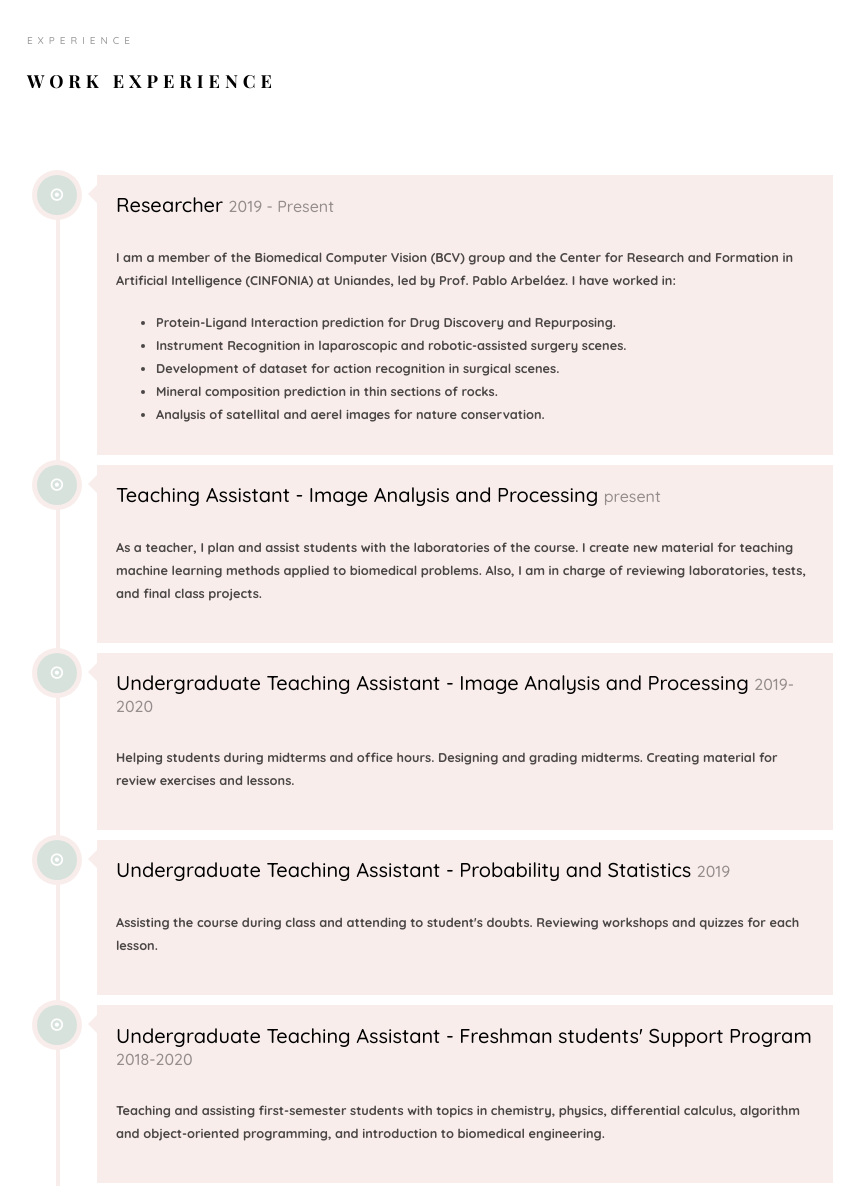
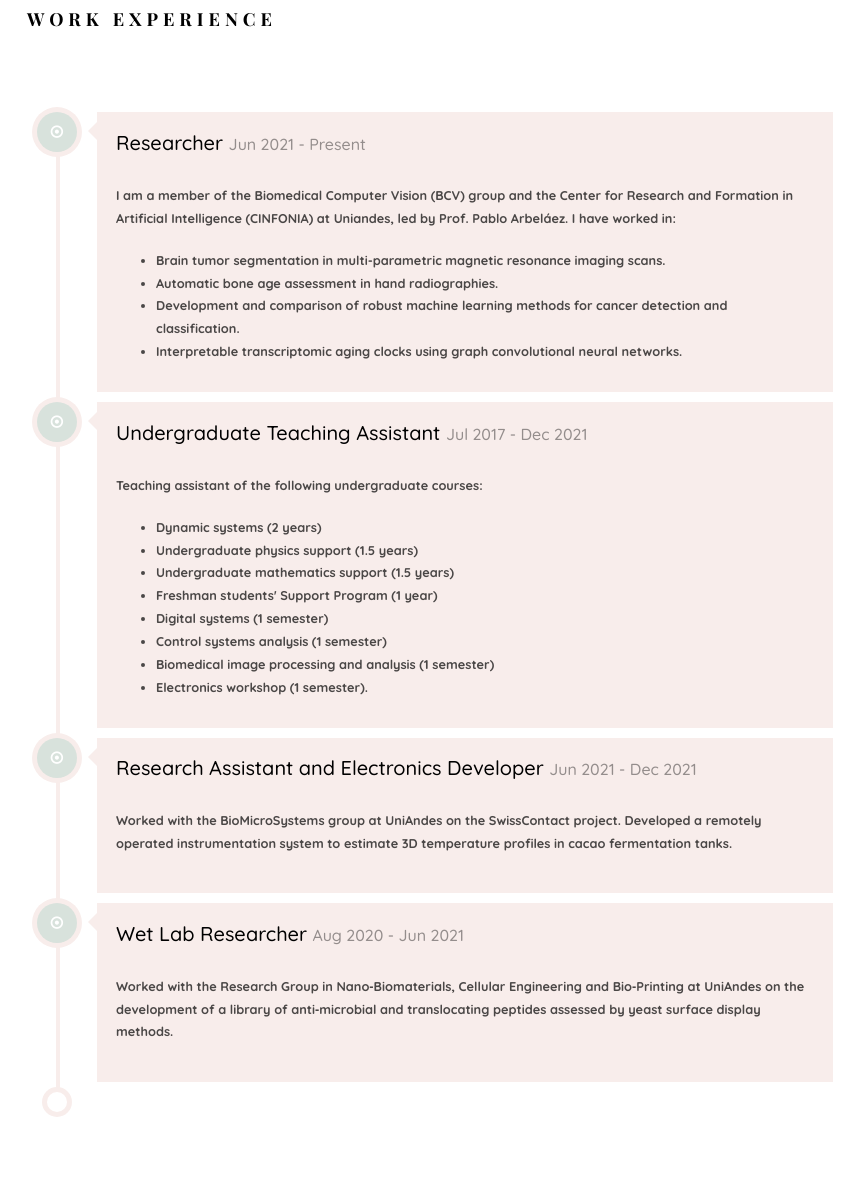
Before and after one commit to g27182818/old_professional_website, a plain HTML site: page index.html in a window 1280 px wide. Shown: the part 2811-3997 px from the top of the page, without its empty margins (360-1224 px from the left). Drawn offline with nearby package versions, Linux system fonts and the light colour scheme; files whose address does not match are found by name; a web font is replaced by a local one.

Commit message:
Experience added

```diff
--- a/index.html
+++ b/index.html
@@ -201,7 +201,7 @@ Copyright &copy;<script>document.write(new Date().getFullYear());</script> All r
 									    <div id="collapseFour" class="panel-collapse collapse in" role="tabpanel" aria-labelledby="headingFour">
 									         <div class="panel-body">
 											 <p><strong> Dynamics of a round object moving along curved surfaces with friction</strong></p>
-											 <p class="tab"><strong>Gabriel Mejía<strong>, Jose Betancourt, Christian Forero, Nicolas Avilan, Ferney Rodriguez, Neil Jphnson.</p>
+											 <p class="tab"><strong>Gabriel Mejía<strong>, Jose Betancourt, Christian Forero, Nicolas Avilan, Ferney Rodriguez, Neil Johnson.</p>
 											 <p class="tab">American Journal of Physics</p>
 											 <p class="tab"><a href="https://doi.org/10.1119/10.0000310" target="_blank"> DOI </a> | <a href="bibtex/round.txt" target="_blank"> BibTex </a></p>
 									         </div>
@@ -223,24 +223,6 @@ Copyright &copy;<script>document.write(new Date().getFullYear());</script> All r
 										</div>
 									    </div>
 									</div>
-									<div class="panel panel-default">
-									    <div class="panel-heading" role="tab" id="headingFive">
-									        <h4 class="panel-title">
-									            <a class="collapsed" data-toggle="collapse" data-parent="#accordion" href="#collapseFive" aria-expanded="false" aria-controls="collapseFive"> Activity Recognition winners at the MISAW Challenge (2020)
-									            </a>
-									        </h4>
-									    </div>
-									    <div id="collapseFive" class="panel-collapse collapse" role="tabpanel" aria-labelledby="headingFive">
-									        <div class="panel-body">
-									            <div class="row">
-													<p> Integrant of Team Uniandes. We won first place in the activity recognition task at the MIcro-Surgical Anastomose Workflow recognition on training sessions Challenge part of MICCAI 2020</p>
-													<p> For more information on the challenge and the results <a href="https://www.synapse.org/#!Synapse:syn21776936/wiki/601700" target="_blank"> click here</a></p>
-													<!-- <p class="tab"><a href="https://www.medrxiv.org/content/10.1101/2020.07.13.20152983v1.full.pdf+html" target="_blank"> PDF </a> | <a href="bibtex/smart-pooling.txt" target="_blank"> BibTex </a></p> -->
-										      	</div>
-											</div>
-										</div>
-									</div>
-
 								</div>
 							</div>
 						</div>
@@ -266,14 +248,13 @@ Copyright &copy;<script>document.write(new Date().getFullYear());</script> All r
 									<i class="glyphicon glyphicon-record"></i>
 					               </div>
 					               <div class="timeline-label">
-					               	<h2><a href="#"> Researcher </a> <span>2019 - Present</span></h2>
+					               	<h2><a href="#"> Researcher </a> <span>Jun 2021 - Present</span></h2>
 							  	<p>I am a member of the Biomedical Computer Vision (BCV) group and the Center for Research and Formation in Artificial Intelligence (CINFONIA) at Uniandes, led by Prof. Pablo Arbeláez. I have worked in: </p>
 								   <ul>
-									<li>Protein-Ligand Interaction prediction for Drug Discovery and Repurposing.</li>
-									<li>Instrument Recognition in laparoscopic and robotic-assisted surgery scenes.</li>
-									<li>Development of dataset for action recognition in surgical scenes.</li>
-									<li>Mineral composition prediction in thin sections of rocks.</li>
-									<li>Analysis of satellital and aerel images for nature conservation.</li>
+									<li>Brain tumor segmentation in multi-parametric magnetic resonance imaging scans.</li>
+									<li>Automatic bone age assessment in hand radiographies.</li>
+									<li>Development and comparison of robust machine learning methods for cancer detection and classification.</li>
+									<li>Interpretable transcriptomic aging clocks using graph convolutional neural networks.</li>
 								   </ul>
 							</div>
 					            </div>
@@ -287,8 +268,18 @@ Copyright &copy;<script>document.write(new Date().getFullYear());</script> All r
 					               </div>
 
 					               <div class="timeline-label">
-					                  <h2><a href="#"> Teaching Assistant - Image Analysis and Processing </a> <span>present</span></h2>
-					                  		  <p>As a teacher, I plan and assist students with the laboratories of the course. I create new material for teaching machine learning methods applied to biomedical problems. Also, I am in charge of reviewing laboratories, tests, and final class projects.</p>
+					                  <h2><a href="#"> Undergraduate Teaching Assistant </a> <span>Jul 2017 - Dec 2021</span></h2>
+					                  		  <p>Teaching assistant of the following undergraduate courses:
+													<ul>
+														<li> Dynamic systems (2 years)</li>
+														<li> Undergraduate physics support (1.5 years)</li>
+														<li> Undergraduate mathematics support (1.5 years)</li>
+														<li> Freshman students' Support Program (1 year)</li>
+														<li> Digital systems (1 semester)</li>
+														<li> Control systems analysis (1 semester)</li>
+														<li> Biomedical image processing and analysis (1 semester)</li>
+														<li> Electronics workshop (1 semester).</li>
+													</ul>
 					               </div>
 					            </div>
 					         </article>
@@ -298,36 +289,22 @@ Copyright &copy;<script>document.write(new Date().getFullYear());</script> All r
 									<i class="glyphicon glyphicon-record"></i>
 					               </div>
 					               <div class="timeline-label">
-					               	<h2><a href="#">Undergraduate Teaching Assistant - Image Analysis and Processing</a> <span>2019-2020</span></h2>
-					                  		  <p>Helping students during midterms and office hours. Designing and grading midterms. Creating material for review exercises and lessons.</p>
+					               	<h2><a href="#">Research Assistant and Electronics Developer</a> <span>Jun 2021 - Dec 2021</span></h2>
+					                  		  <p>Worked with the BioMicroSystems group at UniAndes on the SwissContact project. Developed a remotely operated instrumentation system to estimate 3D temperature profiles in cacao fermentation tanks.</p>
 						       </div>
 					            </div>
 					         </article>
-
 					         <article class="timeline-entry animate-box" data-animate-effect="fadeInLeft">
 					            <div class="timeline-entry-inner">
 					               <div class="timeline-icon color-3">
 									<i class="glyphicon glyphicon-record"></i>
 					               </div>
 					               <div class="timeline-label">
-					               	<h2><a href="#">Undergraduate Teaching Assistant - Probability and Statistics</a> <span>2019</span></h2>
-					                  <p>Assisting the course during class and attending to student's doubts. Reviewing workshops and quizzes for each lesson.</p>
+					               	<h2><a href="#">Wet Lab Researcher</a> <span>Aug 2020 - Jun 2021</span></h2>
+					                  		  <p>Worked with the Research Group in Nano‑Biomaterials, Cellular Engineering and Bio‑Printing at UniAndes on the development of a library of anti‑microbial and translocating peptides assessed by yeast surface display methods.</p>
 						       </div>
 					            </div>
 					         </article>
-
-							 <article class="timeline-entry animate-box" data-animate-effect="fadeInLeft">
-					            <div class="timeline-entry-inner">
-					               <div class="timeline-icon color-3">
-									<i class="glyphicon glyphicon-record"></i>
-					               </div>
-					               <div class="timeline-label">
-					               	<h2><a href="#">Undergraduate Teaching Assistant - Freshman students' Support Program</a> <span>2018-2020</span></h2>
-					                  <p>Teaching and assisting first-semester students with topics in chemistry, physics, differential calculus, algorithm and object-oriented programming, and introduction to biomedical engineering.</p>
-					               </div>
-					            </div>
-					         </article>
-
 					         <article class="timeline-entry begin animate-box" data-animate-effect="fadeInBottom">
 					            <div class="timeline-entry-inner">
 					               <div class="timeline-icon color-none">
```
Lines whose indentation alone changed are shown as unchanged.
